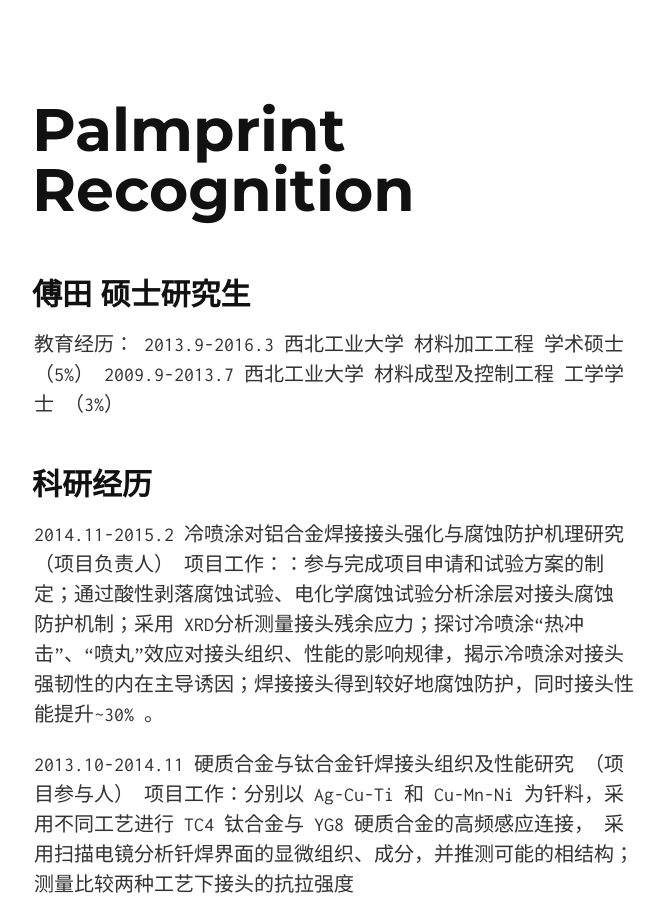
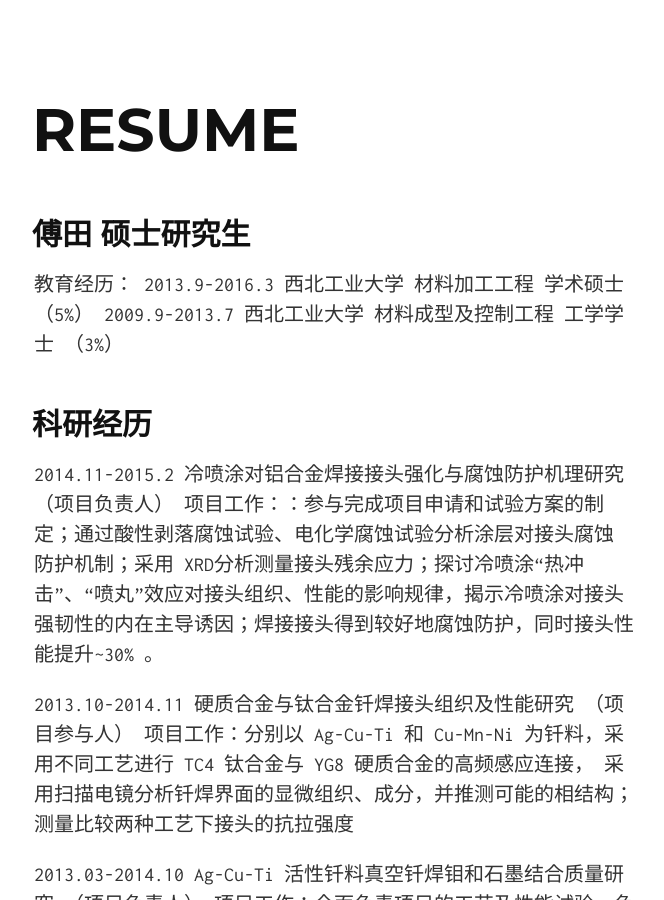
Before and after one commit to liyanarmstrong/projectExample, a Jekyll site: the page built from index.html, in a window 1280 px wide and 900 px high. Shown: the whole window, without its empty margins (306-970 px from the left). Built offline with Jekyll 4.4.1, drawn with Linux system fonts in a browser that asks for light colours; Markdown is read by kramdown in place of the engine named in the settings.

Commit message:
Update _config.yml

```diff
--- a/_config.yml
+++ b/_config.yml
@@ -1,5 +1,5 @@
 markdown: redcarpet
 pygments: true
 
-title_tag_text: Palmprint Recognition
-h1_tag_text: Palmprint Recognition
+title_tag_text: RESUME
+h1_tag_text:  RESUME
```
